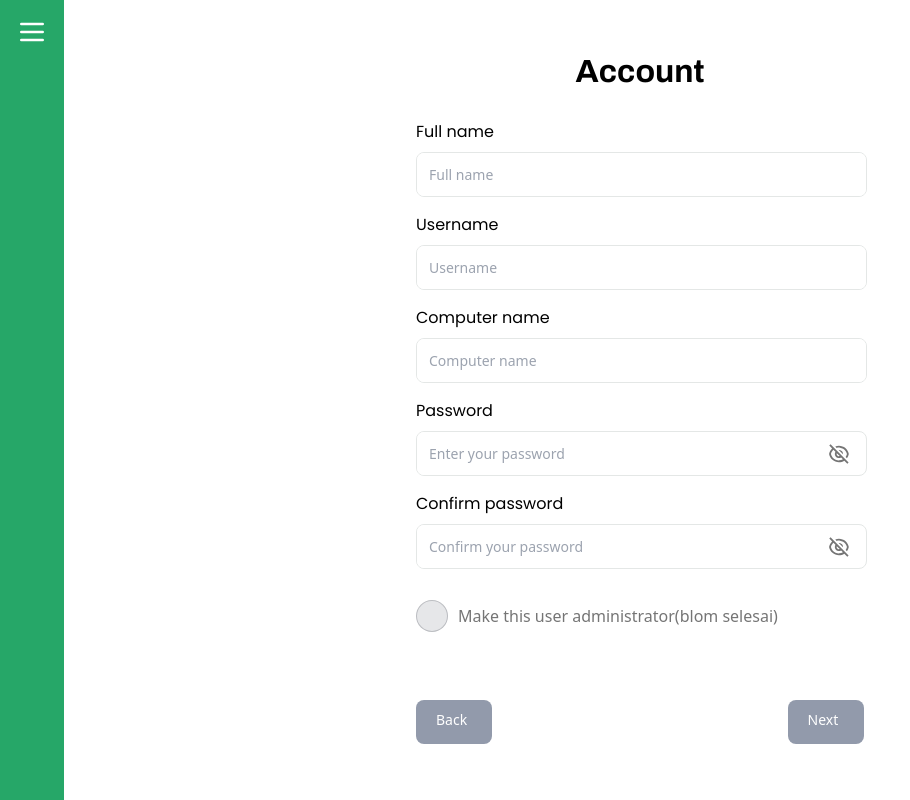
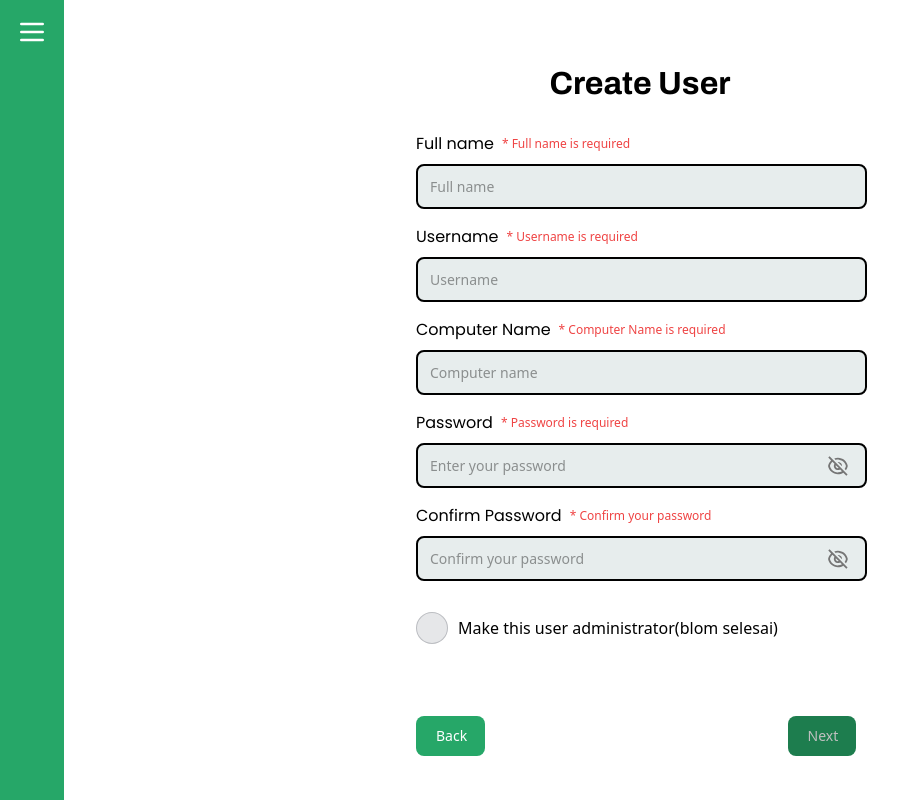
Before and after one commit to tealinuxos/tealinux-installer, a SvelteKit app: page /installation/account in a window 1280 px wide. Shown: the whole page, without its empty margins (0-910 px from the left). Built offline with nearby package versions, Linux system fonts and the light colour scheme.

Commit message:
fix ui to hifi

```diff
--- a/src/routes/installation/account/+page.svelte
+++ b/src/routes/installation/account/+page.svelte
@@ -4,6 +4,7 @@
 	import Sidebar from '$lib/components/Sidebar.svelte';
 
 	let fullname, username, hostname, password, confirmPassword;
+	let isAdministrator = false;
 	let passwordsMatch = false;
 
 	const handleSetAccount = async () => {
@@ -25,16 +26,21 @@
 
 <Sidebar />
 <section class="flex flex-col items-center justify-center h-screen">
-	<form class="flex flex-col">
-		<h1 class="text-center mb-6 font-archivo text-[32px] font-bold">Account</h1>
+	<form class="flex flex-col h-[85dvh]">
+		<h1 class="text-center mb-6 font-archivo text-[32px] font-bold">Create User</h1>
 
 		<div class="max-w-md mx-auto mb-4">
-			<h2 class="font-poppin text-left mb-2 font-medium">Full name</h2>
+			<div class="flex mb-2 items-center gap-x-2">
+				<h2 class="font-poppin text-left font-medium">Full name</h2>
+				{#if !fullname}
+					<p class="text-red-500 text-[12px]">* Full name is required</p>
+				{/if}
+			</div>
 			<div
-				class="relative flex items-center w-[451px] h-[45px] rounded-lg bg-white overflow-hidden border border-greyBorder"
+				class="relative flex items-center w-[451px] h-[45px] rounded-lg overflow-hidden border-2 border-black bg-grayTealinux"
 			>
 				<input
-					class="peer h-full w-full outline-none text-sm text-gray-700 pr-2 pl-[12px]"
+					class="peer h-full w-full outline-none text-sm text-black text-opacity-70 placeholder:text-black placeholder:text-opacity-40 pr-2 pl-[12px] bg-transparent"
 					type="text"
 					bind:value={fullname}
 					placeholder="Full name"
@@ -43,12 +49,17 @@
 		</div>
 
 		<div class="max-w-md mx-auto mb-4">
-			<h2 class="font-poppin text-left mb-2 font-medium">Username</h2>
+			<div class="flex mb-2 items-center gap-x-2">
+				<h2 class="font-poppin text-left font-medium">Username</h2>
+				{#if !username}
+					<p class="text-red-500 text-[12px]">* Username is required</p>
+				{/if}
+			</div>
 			<div
-				class="relative flex items-center w-[451px] h-[45px] rounded-lg bg-white overflow-hidden border border-greyBorder"
+				class="relative flex items-center w-[451px] h-[45px] rounded-lg overflow-hidden border-2 border-black bg-grayTealinux"
 			>
 				<input
-					class="peer h-full w-full outline-none text-[14px] text-gray-700 pr-2 pl-[12px]"
+					class="peer h-full w-full outline-none text-sm text-black text-opacity-70 placeholder:text-black placeholder:text-opacity-40 pr-2 pl-[12px] bg-transparent"
 					type="text"
 					bind:value={username}
 					placeholder="Username"
@@ -57,12 +68,17 @@
 		</div>
 
 		<div class="max-w-md mx-auto mb-4">
-			<h2 class="font-poppin text-left mb-2 font-medium">Computer name</h2>
+			<div class="flex mb-2 items-center gap-x-2">
+				<h2 class="font-poppin text-left font-medium">Computer Name</h2>
+				{#if !hostname}
+					<p class="text-red-500 text-[12px]">* Computer Name is required</p>
+				{/if}
+			</div>
 			<div
-				class="relative flex items-center w-[451px] h-[45px] rounded-lg bg-white overflow-hidden border border-greyBorder"
+				class="relative flex items-center w-[451px] h-[45px] rounded-lg overflow-hidden border-2 border-black bg-grayTealinux"
 			>
 				<input
-					class="peer h-full w-full outline-none text-sm text-gray-700 pr-2 pl-[12px]"
+					class="peer h-full w-full outline-none text-sm text-black text-opacity-70 placeholder:text-black placeholder:text-opacity-40 pr-2 pl-[12px] bg-transparent"
 					type="text"
 					bind:value={hostname}
 					placeholder="Computer name"
@@ -71,12 +87,17 @@
 		</div>
 
 		<div class="max-w-md mx-auto mb-4">
-			<h2 class="font-poppin text-left mb-2 font-medium">Password</h2>
+			<div class="flex mb-2 items-center gap-x-2">
+				<h2 class="font-poppin text-left font-medium">Password</h2>
+				{#if !password}
+					<p class="text-red-500 text-[12px]">* Password is required</p>
+				{/if}
+			</div>
 			<div
-				class="relative flex items-center w-[451px] h-[45px] rounded-lg bg-white overflow-hidden border border-greyBorder"
+				class="relative flex items-center w-[451px] h-[45px] rounded-lg overflow-hidden border-2 border-black bg-grayTealinux"
 			>
 				<input
-					class="peer h-full w-full outline-none text-[14px] text-gray-700 pr-2 pl-[12px]"
+					class="peer h-full w-full outline-none text-sm text-black text-opacity-70 placeholder:text-black placeholder:text-opacity-40 pr-2 pl-[12px] bg-transparent"
 					type="password"
 					bind:value={password}
 					placeholder="Enter your password"
@@ -111,12 +132,17 @@
 		</div>
 
 		<div class="max-w-md mx-auto mb-4">
-			<h2 class="font-poppin text-left mb-2 font-medium">Confirm password</h2>
+			<div class="flex mb-2 items-center gap-x-2">
+				<h2 class="font-poppin text-left font-medium">Confirm Password</h2>
+				{#if !password}
+					<p class="text-red-500 text-[12px]">* Confirm your password</p>
+				{/if}
+			</div>
 			<div
-				class="relative flex items-center w-[451px] h-[45px] rounded-lg bg-white overflow-hidden border border-greyBorder"
+				class="relative flex items-center w-[451px] h-[45px] rounded-lg overflow-hidden border-2 border-black bg-grayTealinux"
 			>
 				<input
-					class="peer h-full w-full outline-none text-[14px] text-gray-700 pr-2 pl-[12px]"
+					class="peer h-full w-full outline-none text-sm text-black text-opacity-70 placeholder:text-black placeholder:text-opacity-40 pr-2 pl-[12px] bg-transparent"
 					type="password"
 					bind:value={confirmPassword}
 					placeholder="Confirm your password"
@@ -148,6 +174,9 @@
 					</g>
 				</svg>
 			</div>
+			{#if passwordsMatch === false && password}
+				<p class="text-red-500 text-[14px] mt-[5px]">Passwords do not match</p>
+			{/if}
 		</div>
 
 		<div class="mt-[15px] flex items-center">
@@ -155,27 +184,25 @@
 				type="checkbox"
 				class="before:content[''] peer relative h-8 w-8 cursor-pointer appearance-none rounded-full border border-gray-900/20 bg-gray-900/10 transition-all before:absolute before:top-2/4 before:left-2/4 before:block before:h-12 before:w-12 before:-translate-y-2/4 before:-translate-x-2/4 before:rounded-full before:bg-blue-gray-500 before:opacity-0 before:transition-opacity checked:border-gray-900 checked:bg-gray-900 checked:before:bg-gray-900 hover:scale-105 hover:before:opacity-0"
 			/>
-			<h3 class="ml-[10px] text-[16px] text-userCheckBox">
-				Make this user administrator(blom selesai)
-			</h3>
+			<h3 class="ml-[10px] text-[16px] text-black">Make this user administrator(blom selesai)</h3>
 			<!-- font not included -->
 		</div>
-		<div class="max-w-md mx-auto mt-30 mt-[68px]">
+	</form>
+	<div class="max-w-md mx-auto mt-30 mt-[68px] h-[15dvh] fixed bottom-0 flex items-center">
 		<div class="grid grid-cols-2 gap-[295px]">
 			<a
 				href="/installation/locale"
-					class="text-white bg-greyButton hover:bg-gray-500 focus:ring-4 font-medium rounded-lg text-sm px-5 py-2.5 me-2 mb-2 h-[44px] w-[76px]"
+				class="text-white bg-greenTealinux focus:ring-4 font-medium rounded-lg text-sm px-5 py-2.5 me-2 mb-2"
 				>Back</a
 			>
 			<a
 				href="/installation/partition"
 				on:click={handleSetAccount}
-					class="text-white bg-greyButton {passwordsMatch
+				class="text-white bg-greenTealinux {passwordsMatch
 					? ''
-						: ' pointer-events-none'} hover:bg-gray-500 focus:ring-4 focus:ring-gray-900 font-medium rounded-lg text-sm px-5 py-2.5 me-2 mb-2 focus:outline-none h-[44px] w-[76px]"
+					: ' brightness-75 pointer-events-none'}  focus:ring-4 focus:ring-gray-900 font-medium rounded-lg text-sm px-5 py-2.5 me-2 mb-2 focus:outline-none"
 				>Next</a
 			>
 		</div>
 	</div>
-	</form>
 </section>
```
Lines whose indentation alone changed are shown as unchanged.
